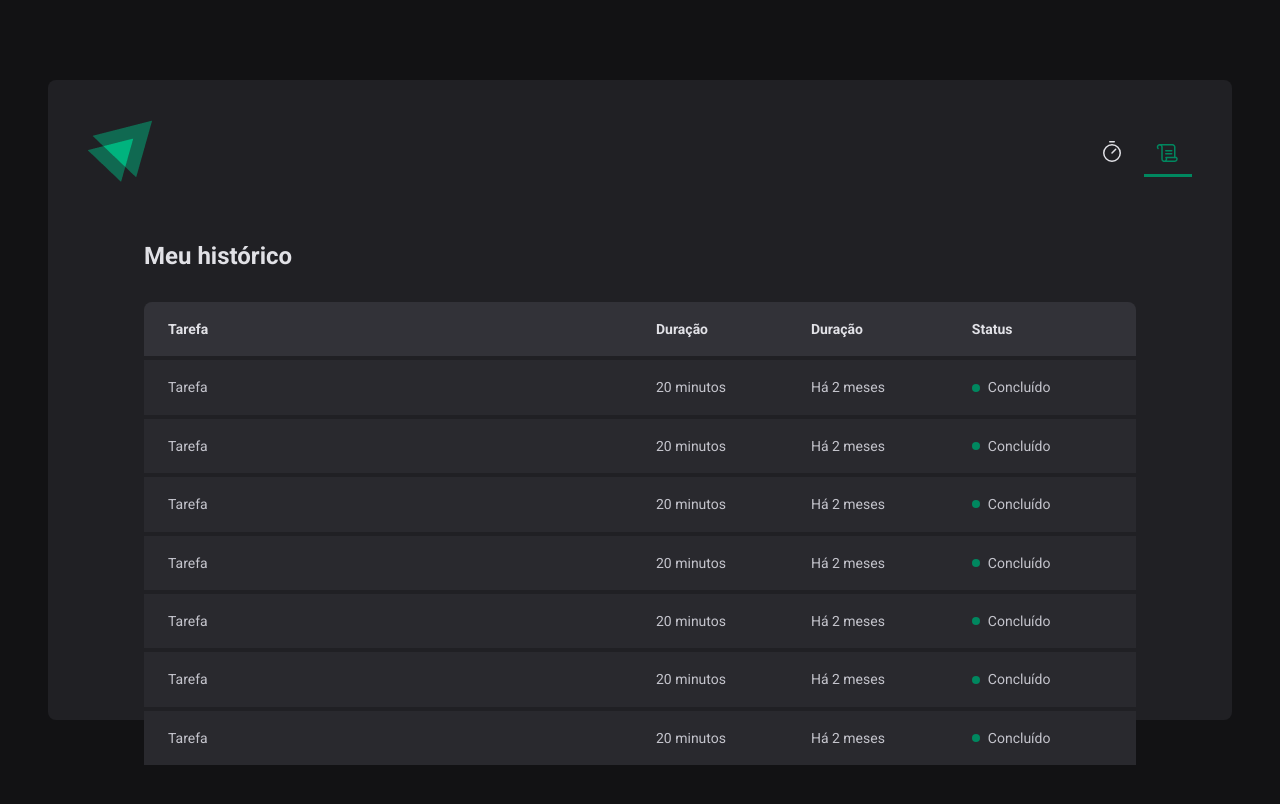
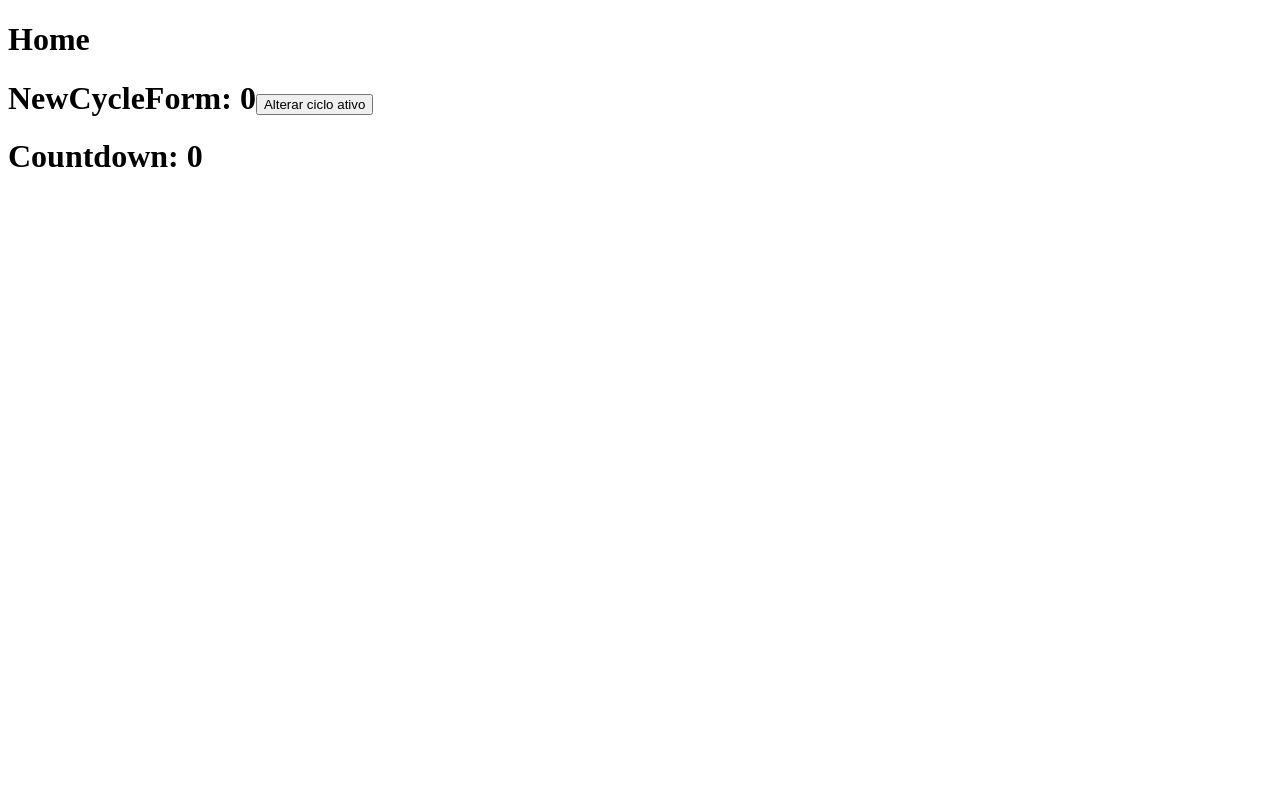
Before and after one commit to Alantrizotte06/igniteTimer, a React (Vite) app: page /history in a window 1280 px wide. Shown: the top 804 px of the page. Built offline with nearby package versions, Linux system fonts and the light colour scheme.

Commit message:
Conceito de contexto em React

```diff
--- a/src/App.tsx
+++ b/src/App.tsx
@@ -1,18 +1,21 @@
-import React from "react";
-import { ThemeProvider } from "styled-components";
-import { BrowserRouter } from "react-router-dom";
-import { Router } from "./pages/Router";
+// import React from "react";
+// import { ThemeProvider } from "styled-components";
+// import { BrowserRouter } from "react-router-dom";
+// import { Router } from "./pages/Router";
 
-import { defaultTheme } from "./styles/themes/default";
-import { GlobalStyle } from "./styles/global";
+import { Home } from "./Home";
+
+// import { defaultTheme } from "./styles/themes/default";
+// import { GlobalStyle } from "./styles/global";
 
 export function App() {
   return (
-    <ThemeProvider theme={defaultTheme}>
-      <BrowserRouter>
-        <Router />
-      </BrowserRouter>
-      <GlobalStyle />
-    </ThemeProvider>
+    <Home />
+    // <ThemeProvider theme={defaultTheme}>
+    //   <BrowserRouter>
+    //     <Router />
+    //   </BrowserRouter>
+    //   <GlobalStyle />
+    // </ThemeProvider>
   );
 }
--- /dev/null
+++ b/src/Home.tsx
@@ -0,0 +1,39 @@
+import { createContext, useContext, useState } from "react";
+
+const CyclesContext = createContext({} as any);
+
+function NewCycleForm() {
+  const { activeCycle, setActiveCycle } = useContext(CyclesContext);
+
+  return (
+    <h1>
+      NewCycleForm: {activeCycle}
+      <button
+        onClick={() => {
+          setActiveCycle(2);
+        }}>
+        Alterar ciclo ativo
+      </button>
+    </h1>
+  );
+}
+
+function Countdown() {
+  const { activeCycle } = useContext(CyclesContext);
+
+  return <h1>Countdown: {activeCycle}</h1>;
+}
+
+export function Home() {
+  const [activeCycle, setActiveCycle] = useState(0);
+
+  return (
+    <CyclesContext.Provider value={{ activeCycle, setActiveCycle }}>
+      <div>
+        <h1>Home</h1>
+        <NewCycleForm />
+        <Countdown />
+      </div>
+    </CyclesContext.Provider>
+  );
+}
--- a/src/pages/Home/components/Countdown/index.tsx
+++ b/src/pages/Home/components/Countdown/index.tsx
@@ -2,7 +2,11 @@
 import { CountdownContainer, Separator } from "./styles";
 import { useEffect, useState } from "react";
 
-export function Countdown() {
+interface CountdownProps {
+  activeCycle: any;
+}
+
+export function Countdown({ activeCycle }: CountdownProps) {
   const [amountSecondPassed, setAmountSecondPassed] = useState(0);
 
   const totalSeconds = activeCycle ? activeCycle.minutesAmount * 60 : 0;
--- a/src/pages/Home/index.tsx
+++ b/src/pages/Home/index.tsx
@@ -13,13 +13,10 @@
 import { NewCycleForm } from "./components/NewCycleForm";
 import { Countdown } from "./components/Countdown";
 
-
-
 // interface newCycleFormData {
 //   task: string;
 //   minutesAmount: number;
 // }
-
 
 interface Cycle {
   id: string;
@@ -69,8 +66,8 @@
         } else {
           return cycle;
         }
-      }),
-    )
+      })
+    );
 
     setActiveCycleId(null);
   }
@@ -88,8 +85,7 @@
     <HomeContainer>
       <form onSubmit={handleSubmit(handleCreateNewCycle)} action="">
         <NewCycleForm />
-        <Countdown />
-
+        <Countdown activeCycle={activeCycle} />
 
         {activeCycle ? (
           <StopCountdownButton onClick={handleInterruptCycle} type="button">
```
